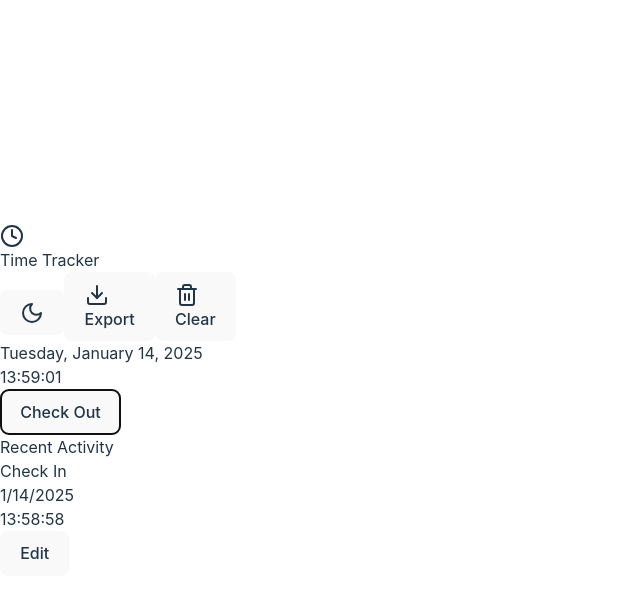
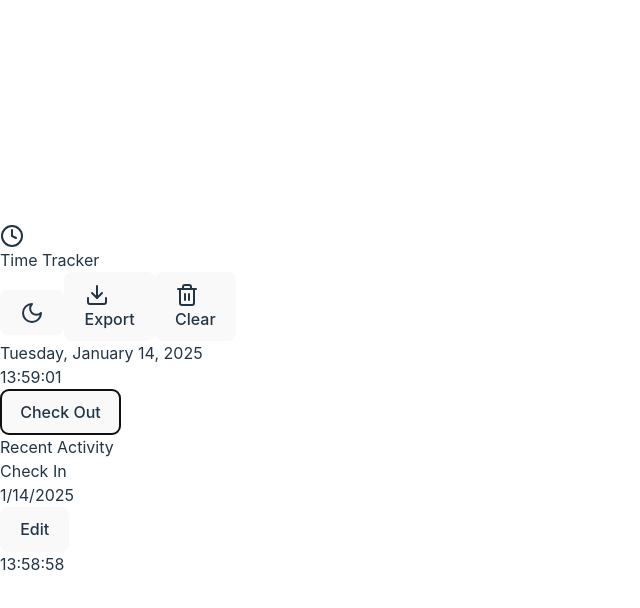
Before and after one commit to strainix/timetrack, a React (Vite) app: page / in a window 1280 px wide. Both pictures are taken after a click on the button "Check In". Shown: the top 608 px of the page, without its empty margins (0-640 px from the left). Built offline with nearby package versions, Linux system fonts and the light colour scheme; the HTML template or start-up script is replaced by a standard one.

Commit message:
UI Update

```diff
--- a/src/components/TimeTracker.jsx
+++ b/src/components/TimeTracker.jsx
@@ -380,10 +380,6 @@ const TimeTracker = () => {
                         </div>
                       ) : (
                         <div className="flex items-center gap-2">
-                          <div className={cn(
-                            "font-mono",
-                            isDarkMode ? "text-gray-100" : "text-gray-900"
-                          )}>{log.time}</div>
                           <Button
                             variant="ghost"
                             size="sm"
@@ -391,12 +387,16 @@ const TimeTracker = () => {
                             className={cn(
                               "h-6 px-2 text-xs opacity-0 group-hover:opacity-100 transition-opacity",
                               isDarkMode
-                                ? "text-blue-400 hover:text-blue-300 hover:bg-gray-700"
+                                ? "text-blue-400 hover:text-blue-300 hover:bg-gray-700 bg-transparent"
                                 : "text-blue-600 hover:text-blue-700 hover:bg-gray-100"
                             )}
                           >
                             Edit
                           </Button>
+                          <div className={cn(
+                            "font-mono",
+                            isDarkMode ? "text-gray-100" : "text-gray-900"
+                          )}>{log.time}</div>
                         </div>
                       )}
                       {log.duration && (
```
